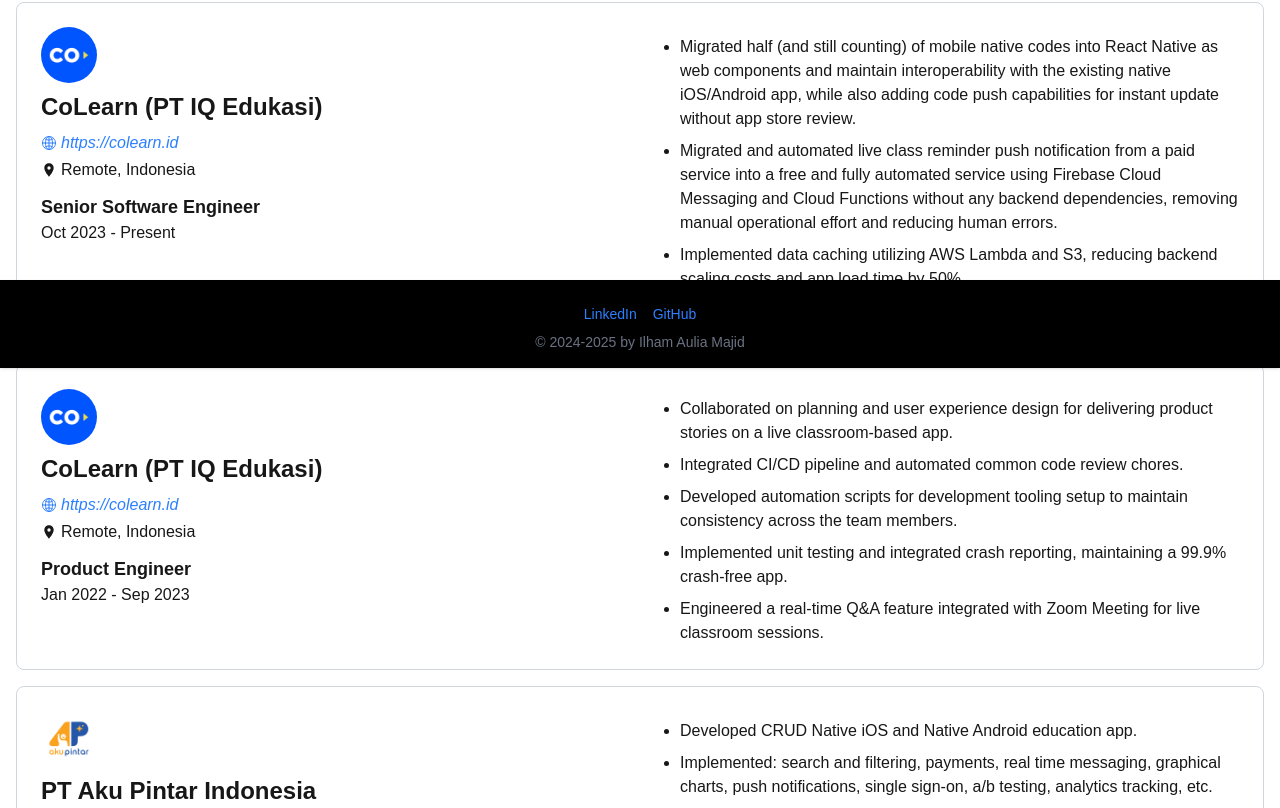
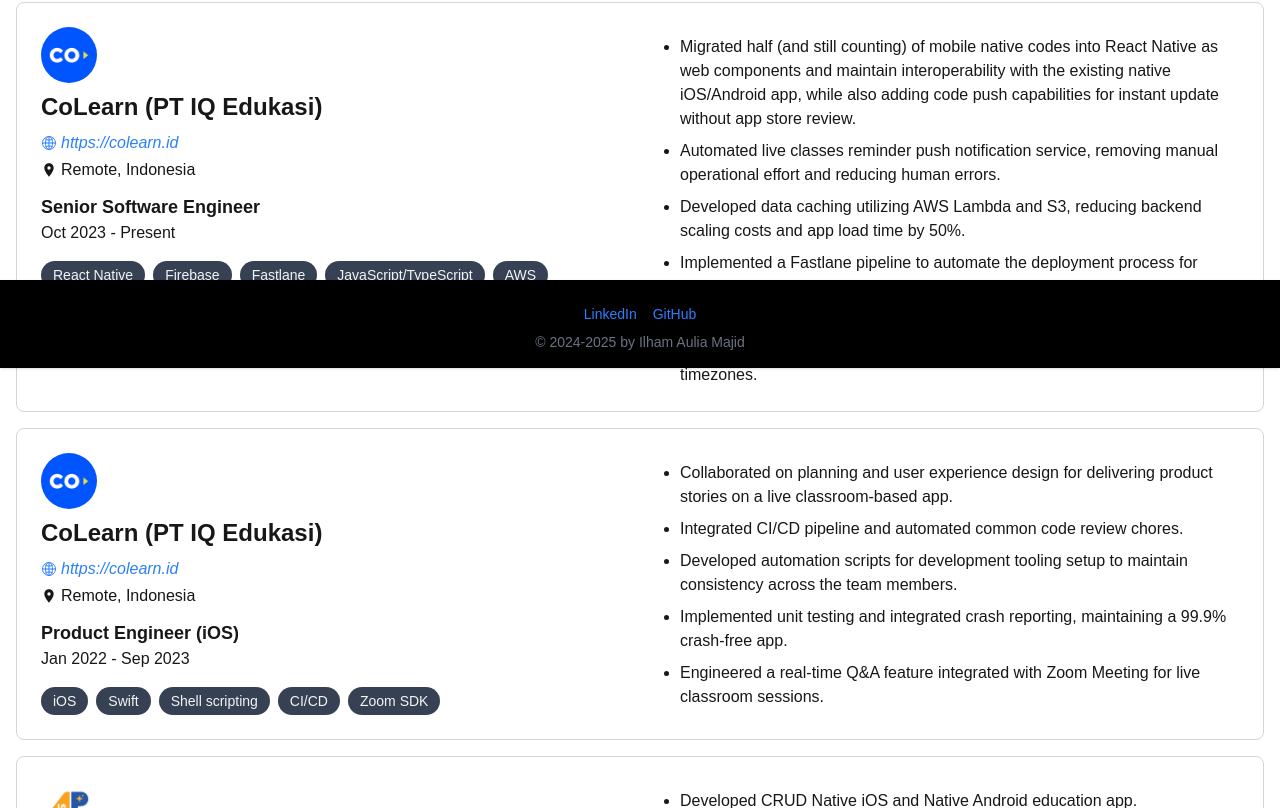
Before and after one commit to ilaumjd/profile, a Next.js app: page /resume in a window 1280 px wide. Shown: the part 432-1240 px from the top of the page. Built offline with nearby package versions, Linux system fonts and the light colour scheme.

Commit message:
add tech stacks

```diff
--- a/src/app/resume/page.tsx
+++ b/src/app/resume/page.tsx
@@ -19,9 +19,19 @@
       ],
       items: [
         "Migrated half (and still counting) of mobile native codes into React Native as web components and maintain interoperability with the existing native iOS/Android app, while also adding code push capabilities for instant update without app store review.",
-        "Migrated and automated live class reminder push notification from a paid service into a free and fully automated service using Firebase Cloud Messaging and Cloud Functions without any backend dependencies, removing manual operational effort and reducing human errors.",
-        "Implemented data caching utilizing AWS Lambda and S3, reducing backend scaling costs and app load time by 50%.",
-        "Provided technical mentorship to junior engineers.",
+        "Automated live classes reminder push notification service, removing manual operational effort and reducing human errors.",
+        "Developed data caching utilizing AWS Lambda and S3, reducing backend scaling costs and app load time by 50%.",
+        "Implemented a Fastlane pipeline to automate the deployment process for iOS/Android app, reducing manual interventions.",
+        "Implemented internal toolings website using React and Next.js",
+        "Provided technical mentorship to junior engineers remotely across multiple timezones.",
+      ],
+      stacks: [
+        "React Native",
+        "Firebase",
+        "Fastlane",
+        "JavaScript/TypeScript",
+        "AWS",
+        "React & Next.js",
       ],
     },
     {
@@ -31,7 +41,7 @@
       location: "Remote, Indonesia",
       positions: [
         {
-          name: "Product Engineer",
+          name: "Product Engineer (iOS)",
           year: "Jan 2022 - Sep 2023",
         },
       ],
@@ -42,6 +52,7 @@
         "Implemented unit testing and integrated crash reporting, maintaining a 99.9% crash-free app.",
         "Engineered a real-time Q&A feature integrated with Zoom Meeting for live classroom sessions.",
       ],
+      stacks: ["iOS", "Swift", "Shell scripting", "CI/CD", "Zoom SDK"],
     },
     {
       name: "PT Aku Pintar Indonesia",
@@ -61,6 +72,15 @@
       items: [
         "Developed CRUD Native iOS and Native Android education app.",
         "Implemented: search and filtering, payments, real time messaging, graphical charts, push notifications, single sign-on, a/b testing, analytics tracking, etc.",
+      ],
+      stacks: [
+        "iOS",
+        "Android",
+        "Swift",
+        "Java",
+        "RxSwift",
+        "UIKit",
+        "Firebase",
       ],
     },
   ];
@@ -130,6 +150,16 @@
                   {pos.year}
                 </div>
               ))}
+              <div className="flex flex-wrap gap-2 mt-4">
+                {company.stacks.map((stack, idx) => (
+                  <span
+                    key={idx}
+                    className="px-3 py-1 text-sm bg-gray-700 text-gray-100 rounded-full"
+                  >
+                    {stack}
+                  </span>
+                ))}
+              </div>
             </div>
             <div className="md:w-1/2 mt-2 md:mt-0">
               <ul className="list-disc ml-10">
```
